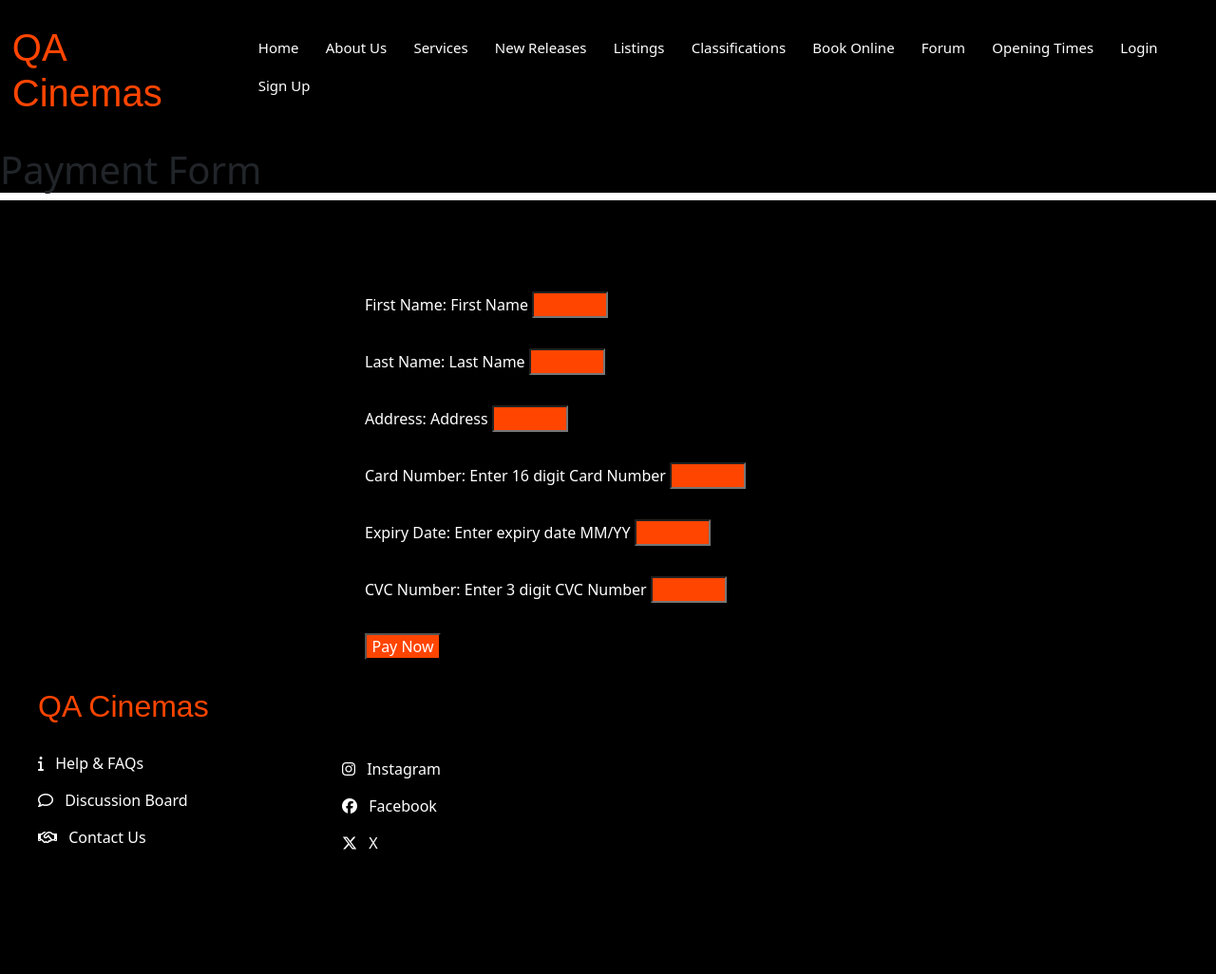
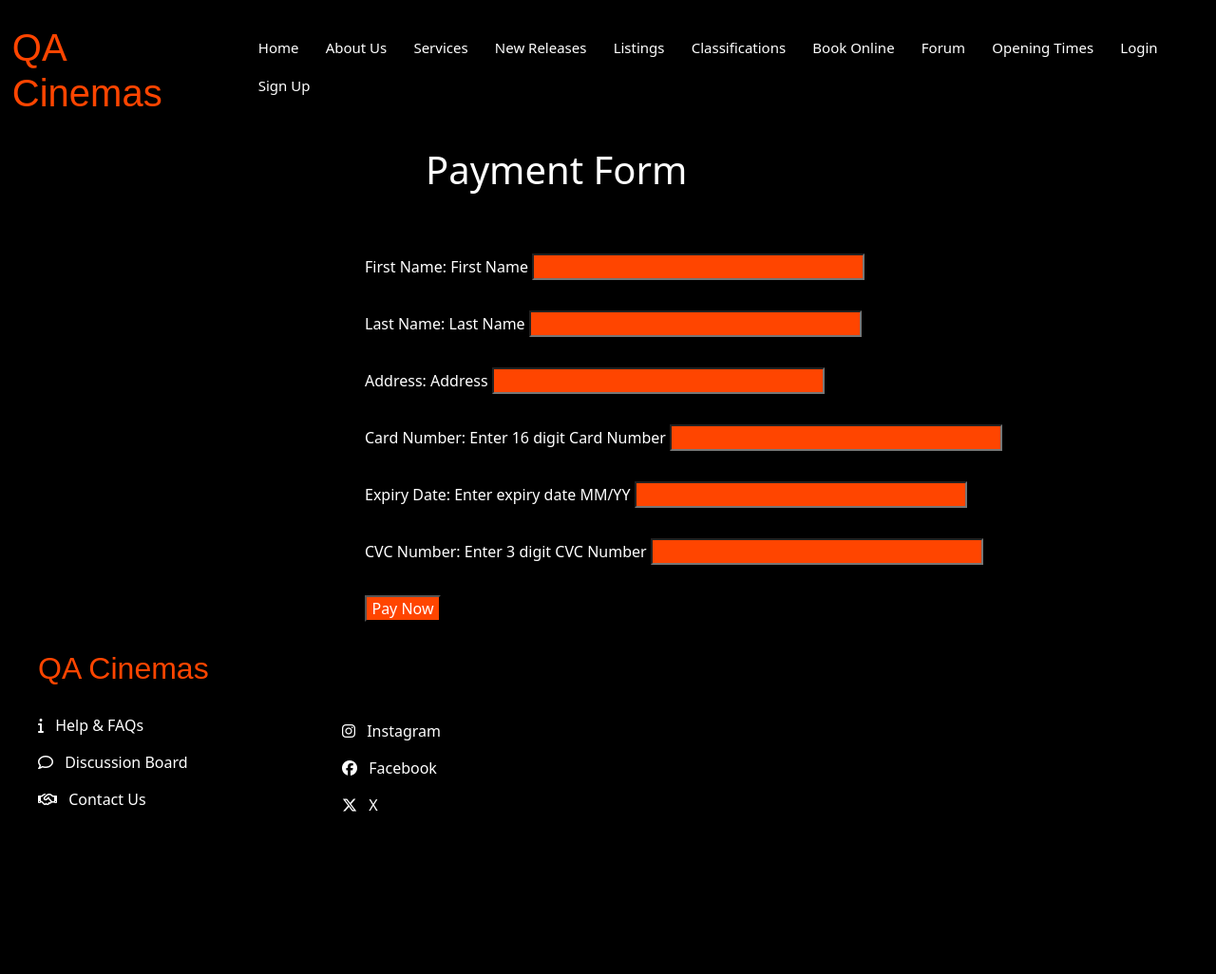
Before and after one commit to pamswi/QA_Cinema, a Flask app: page /payment in a window 1280 px wide; the page is wider, and only the part inside the window is pictured. Shown: that part at 95% size. After the commit the page ends 855 px from the top of that part, so only its background shows below. Run offline with Flask 3, Linux system fonts and the light colour scheme; some libraries are stand-ins or nearby versions; some web fonts are replaced.

Commit message:
styled payment and forum pages and started on screens page

```diff
--- a/application/static/style.css
+++ b/application/static/style.css
@@ -315,6 +315,22 @@ td {
     padding-top: 2rem;
 }
 
+.comment input {
+    width: 400px;
+}
+
+/* PAYMENT PAGE */
+
+.payment-heading {
+    color: white;
+    padding-left: 35%;
+    margin-bottom: -2rem;
+}
+
+.form-input input {
+    width: 350px;
+}
+
 
 /* styles.css */
 /* Style the movie list container */
--- a/application/templates/payment.html
+++ b/application/templates/payment.html
@@ -1,35 +1,36 @@
 {% include 'navbar.html' %}
 
 <body>
-    <h1>Payment Form</h1>
+    <h1 class="payment-heading">Payment Form</h1>
+
     <form method="POST">
         {{ form.hidden_tag() }}
-        <div>
+        <div class="form-input">
             <label for="first_name">First Name:</label>
             {{ form.first_name.label }}
             {{ form.first_name() }}
         </div>
-        <div>
+        <div class="form-input">
             <label for="last_name">Last Name:</label>
             {{ form.last_name.label }}
             {{ form.last_name() }}
         </div>
-        <div>
+        <div class="form-input">
             <label for="address">Address:</label>
             {{ form.address.label }}
             {{ form.address() }}
         </div>
-        <div>
+        <div class="form-input">
             <label for="card_number">Card Number:</label>
             {{ form.card_number.label }}
             {{ form.card_number() }}
         </div>
-        <div>
+        <div class="form-input">
             <label for="expiry_date">Expiry Date:</label>
             {{ form.expiry_date.label }}
             {{ form.expiry_date() }}
         </div>
-        <div>
+        <div class="form-input">
             <label for="cvc_number">CVC Number:</label>
             {{ form.cvc_number.label }}
             {{ form.cvc_number() }}
@@ -38,6 +39,7 @@
             {{ form.submit }}
         </div>
     </form>
+
     <p>{{ message }}</p>
 
 </body>
```
Also changed, not shown: application/templates/classification.html (+0 -28 lines), application/templates/screens.html (+16 -0 lines), application/static/Deluxe screen.jpg (added), application/static/Standard screen.jpg (added).
